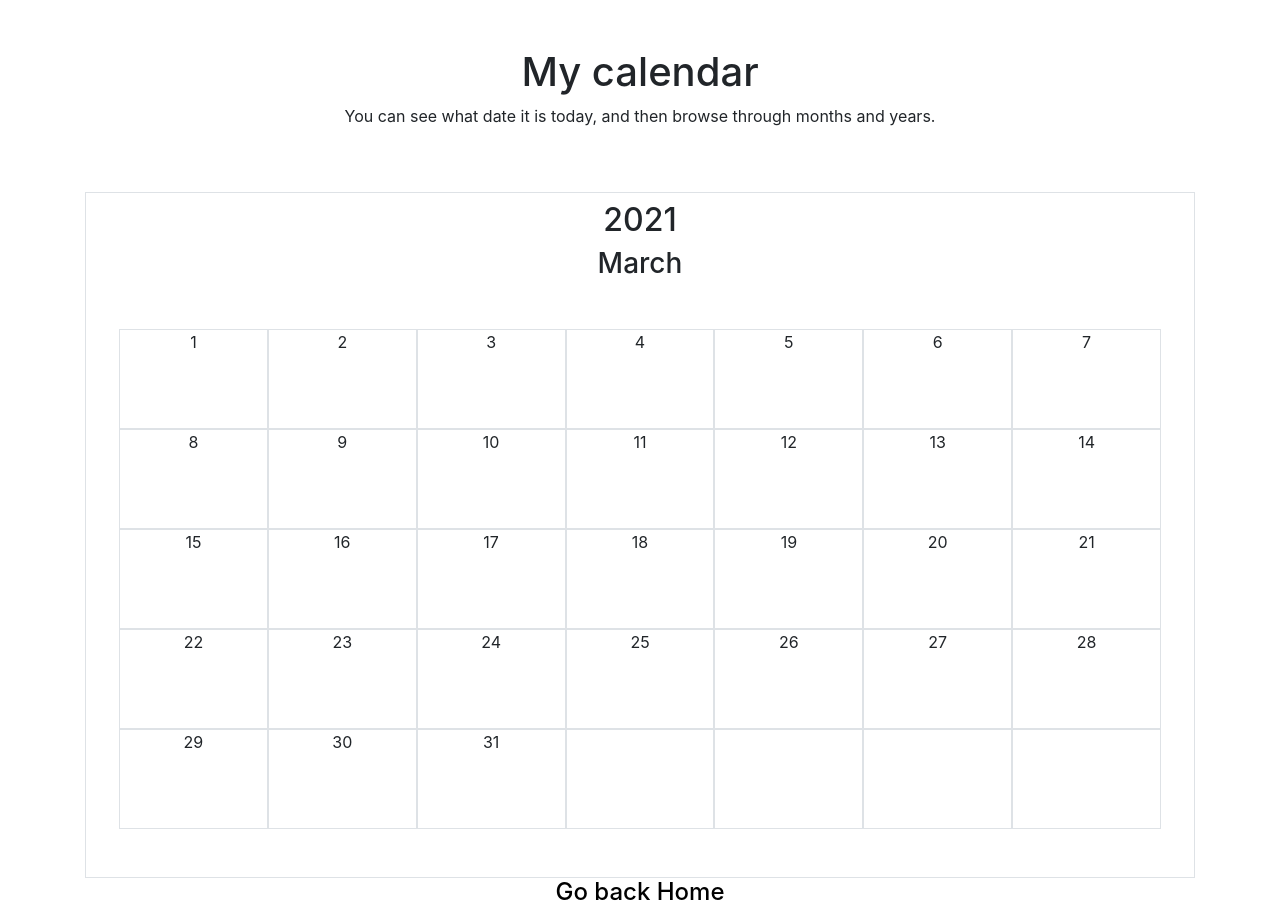
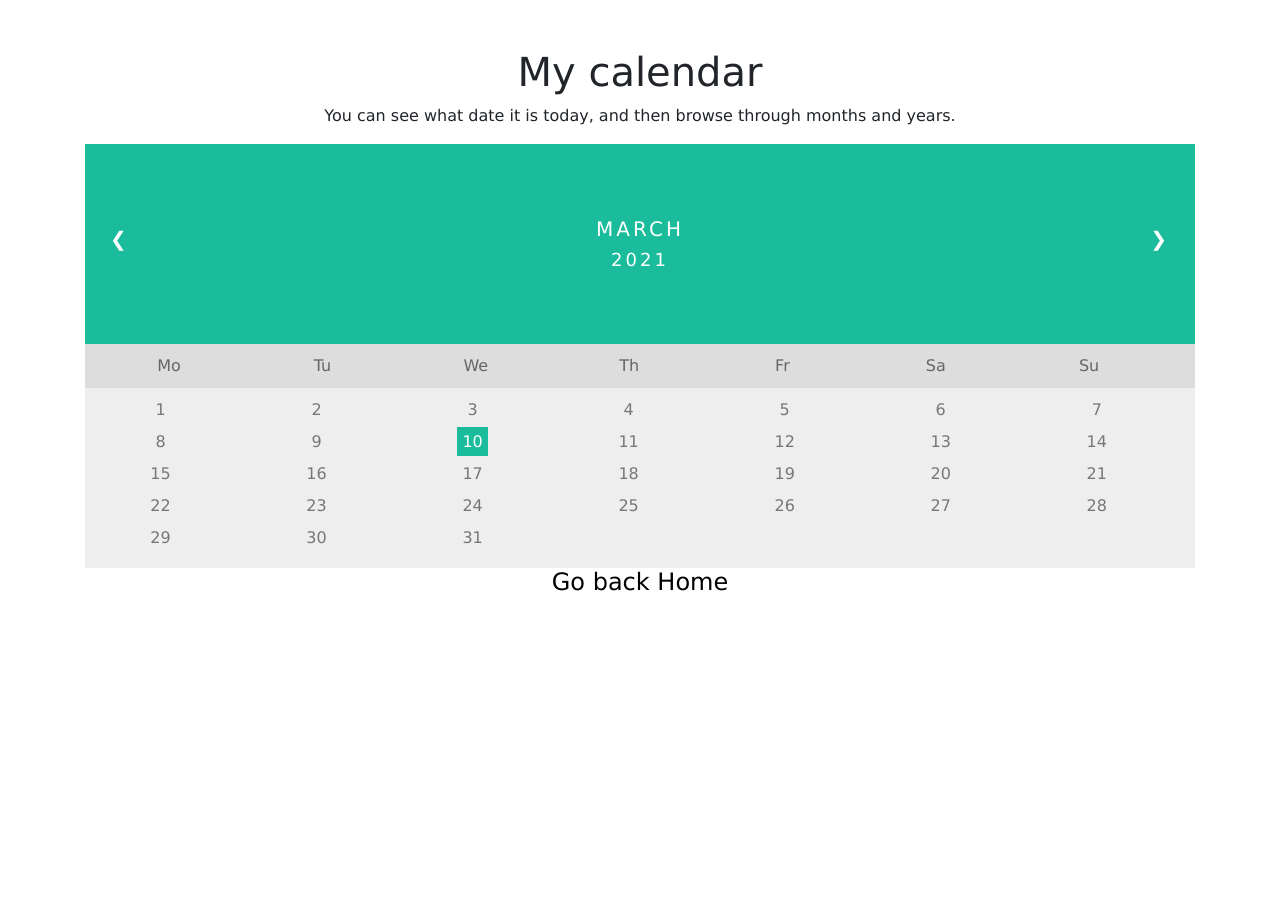
Before and after one commit to AB-TRAINING/project103-melvin, a PHP site: page /pages/calendar.php in a window 1280 px wide. After the commit the page ends 591 px from the top, so only its background shows below. Run offline with PHP 8.4, Linux system fonts and the light colour scheme.

Commit message:
Add style, delete some changes, and add codes

```diff
--- a/pages/calendar.php
+++ b/pages/calendar.php
@@ -6,7 +6,89 @@
     <title>Project 103</title>
     <link rel="stylesheet" href="https://cdn.jsdelivr.net/npm/bootstrap@4.6.0/dist/css/bootstrap.min.css" integrity="sha384-B0vP5xmATw1+K9KRQjQERJvTumQW0nPEzvF6L/Z6nronJ3oUOFUFpCjEUQouq2+l" crossorigin="anonymous">
     <link rel="stylesheet" href="/assets/css/calendar-style.css">
+    <style>
+* {box-sizing: border-box;}
+ul {list-style-type: none;}
+body {font-family: Verdana, sans-serif;}
 
+.month {
+  padding: 70px 25px;
+  width: 100%;
+  background: #1abc9c;
+  text-align: center;
+}
+
+.month ul {
+  margin: 0;
+  padding: 0;
+}
+
+.month ul li {
+  color: white;
+  font-size: 20px;
+  text-transform: uppercase;
+  letter-spacing: 3px;
+}
+
+.month .prev {
+  float: left;
+  padding-top: 10px;
+}
+
+.month .next {
+  float: right;
+  padding-top: 10px;
+}
+
+.weekdays {
+  margin: 0;
+  padding: 10px;
+  background-color: #ddd;
+}
+
+.weekdays li {
+  display: inline-block;
+  width: 13.6%;
+  color: #666;
+  text-align: center;
+}
+
+.days {
+  padding: 10px 0;
+  background: #eee;
+  margin: 0;
+}
+
+.days li {
+  list-style-type: none;
+  display: inline-block;
+  width: 13.6%;
+  text-align: center;
+  margin-bottom: 8px;
+  font-size:16px;
+  color: #777;
+}
+
+.days li .active {
+  padding: 5px;
+  background: #1abc9c;
+  color: white !important
+}
+
+/* Add media queries for smaller screens */
+@media screen and (max-width:720px) {
+  .weekdays li, .days li {width: 13.1%;}
+}
+
+@media screen and (max-width: 420px) {
+  .weekdays li, .days li {width: 12.5%;}
+  .days li .active {padding: 2px;}
+}
+
+@media screen and (max-width: 290px) {
+  .weekdays li, .days li {width: 12.2%;}
+}
+</style>
 </head>
 <body>
     <div class="container mt-5">
@@ -16,56 +98,60 @@
                 <p>You can see what date it is today, and then browse through months and years.</p>
             </div>
         </div>
-        <div class="row mt-5">
-            <div class="col">
-                <div class="border calendar">
-                    <h2 class="text-center m-2">
-                        <?php
-                            $year_to_display = '2021';
-                            echo $year_to_display;
-                        ?>
-                    </h2>
-                    <h3 class="text-center m-2">
-                        <?php
-                            $month_to_display_int = 3;
-                            $month_to_display_string = 'March';
-                            echo $month_to_display_string;
-                        ?>
-                    </h3>
-                    <div class="m-5">
-                        <?php
-                            $number_of_days_in_month = date("t");
+        <div class="month">
+  <ul>
+    <li class="prev">&#10094;</li>
+    <li class="next">&#10095;</li>
+    <li>
+      March<br>
+      <span style="font-size:18px">2021</span>
+    </li>
+  </ul>
+</div>
 
-                            $number_of_weeks = ceil($number_of_days_in_month / 7);
+<ul class="weekdays">
+  <li>Mo</li>
+  <li>Tu</li>
+  <li>We</li>
+  <li>Th</li>
+  <li>Fr</li>
+  <li>Sa</li>
+  <li>Su</li>
+</ul>
 
-                            for ($current_week=0; $current_week < $number_of_weeks; $current_week++) {
-                        ?>
-                            <div class="row">
-                                <?php
-                                    for ($current_day_of_the_week=0; $current_day_of_the_week < 7; $current_day_of_the_week++) {
-                                        $current_day = $current_week * 7 + $current_day_of_the_week + 1;
-                                        if ($current_day <= $number_of_days_in_month) {
-                                            ?>
-                                                <div class="col border text-center day-box">
-                                                    <?php echo $current_day; ?>
-                                                </div>
-                                            <?php
-                                        } else {
-                                            ?>
-                                                <div class="col border day-box">
-                                                </div>
-                                            <?php
-                                        }
-                                    }
-                                ?>
-                            </div>
-                        <?php
-                            }
-                        ?>
-                    </div>
-                </div>
-            </div>
-        </div>
+<ul class="days">
+  <li>1</li>
+  <li>2</li>
+  <li>3</li>
+  <li>4</li>
+  <li>5</li>
+  <li>6</li>
+  <li>7</li>
+  <li>8</li>
+  <li>9</li>
+  <li><span class="active">10</span></li>
+  <li>11</li>
+  <li>12</li>
+  <li>13</li>
+  <li>14</li>
+  <li>15</li>
+  <li>16</li>
+  <li>17</li>
+  <li>18</li>
+  <li>19</li>
+  <li>20</li>
+  <li>21</li>
+  <li>22</li>
+  <li>23</li>
+  <li>24</li>
+  <li>25</li>
+  <li>26</li>
+  <li>27</li>
+  <li>28</li>
+  <li>29</li>
+  <li>30</li>
+  <li>31</li>
+</ul>
     </div>
 </body>
 
```
